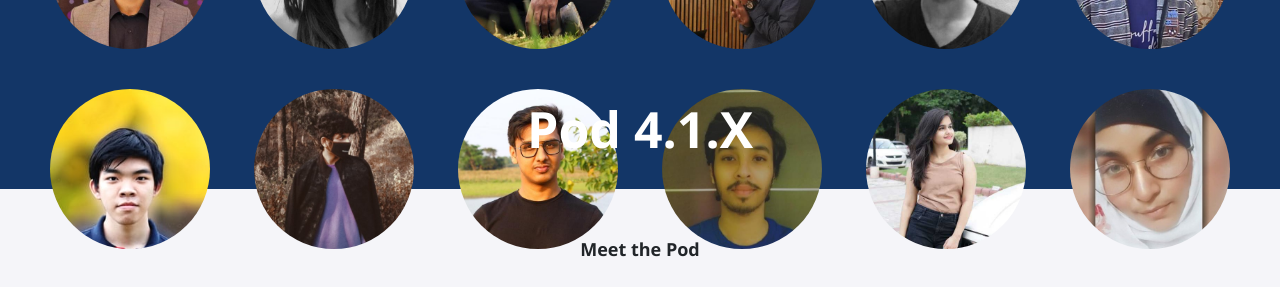
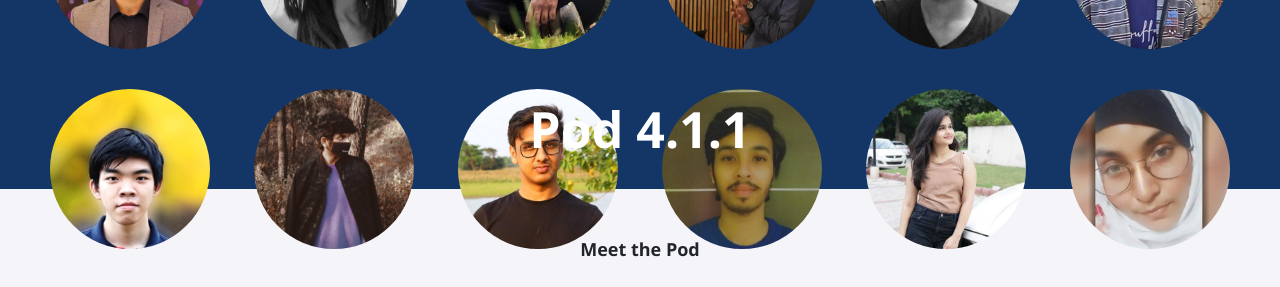
Before and after one commit to MLH-Fellowship/pod-4.1.1-portfolio, a Jekyll site: the page built from index.html, in a window 1280 px wide. Shown: the part 201-488 px from the top of the page. Built offline with Jekyll 4.4.1, drawn with Linux system fonts in a browser that asks for light colours; nearby versions of some CDN libraries.

Commit message:
Update _config.yml

```diff
--- a/_config.yml
+++ b/_config.yml
@@ -1,4 +1,4 @@
-title: "Pod 4.1.X"
+title: "Pod 4.1.1"
 email: fellowship@mlh.io
 description: >- # this means to ignore newlines until "baseurl:"
   This is my portfolio website!
```
